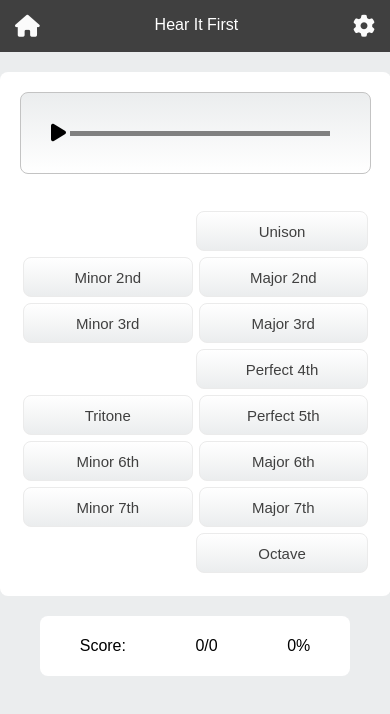
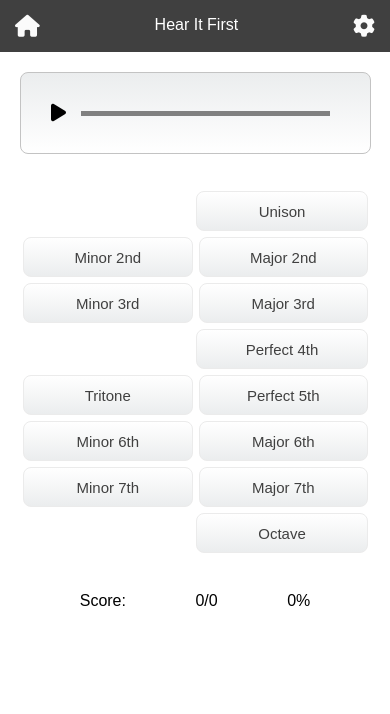
Before and after one commit to mmcgarril/ear-training-app, a React (Vite) app: page / in a window 390 px wide. Shown: the top 714 px of the page. Built offline with nearby package versions, Linux system fonts and the light colour scheme.

Commit message:
Fix more mobile layout issues, fix answer button styles

```diff
--- a/src/components/AnswerButton.jsx
+++ b/src/components/AnswerButton.jsx
@@ -11,8 +11,8 @@ export function AnswerButton(props) {
 
     return (
         <>
-            <button className={`answer-card ${disabled || clicked ? '' : 'active-button'}
-                ${!clickedAnsButtons.includes(value) ? 'grey-button' : intAnswer == value ? 'green-button' : 'red-button'}`}
+            <button className={`answer-card ${disabled || clicked ? 'empty' : ''}
+                ${!clickedAnsButtons.includes(value) ? '' : intAnswer == value ? 'green-button' : 'red-button'}`}
                 disabled={disabled || clicked}
                 value={value} onClick={() => handleGuess(value)}>{info.title}</button>
         </>
--- a/src/index.css
+++ b/src/index.css
@@ -142,19 +142,6 @@ html, body {
     right: 0;
 }
 
-.score-container {
-    background-color: var(--secondary-bg-color);
-    margin: auto;
-    width: 300px;
-    margin-top: 20px;
-    border-radius: 8px;
-    padding: 5px;
-    display: flex;
-    flex-direction: row;
-    justify-content: space-around;
-    align-items: center;
-}
-
 .quiz-container {
     background-color: var(--secondary-bg-color);
     margin: auto;
@@ -244,11 +231,19 @@ html, body {
     margin: 3px;
     padding: 8px;
     color: var(--tertiary-bg-color);
+    background: linear-gradient(to top, var(--main-bg-color), white);
+    border: solid rgb(235, 235, 235) 1px;
+    cursor: pointer;
 }
 
-.active-button:hover  {
+/* .active-button {
+    background: linear-gradient(to top, var(--main-bg-color), white);
+    border: solid rgb(235, 235, 235) 1px;
+} */
+
+/* .active-button:hover  {
     cursor: pointer;
-}
+} */
 
 .empty {
     background: white;
@@ -259,10 +254,10 @@ html, body {
     cursor: auto;
 }
 
-.grey-button {
+/* .grey-button {
     background: linear-gradient(to top, var(--main-bg-color), white);
     border: solid rgb(235, 235, 235) 1px;
-}
+} */
 
 .green-button {
     background: linear-gradient(to top, rgb(122, 231, 122), rgb(196, 229, 196));
@@ -274,12 +269,39 @@ html, body {
     border: solid rgb(255, 144, 144) 1px;
 }
 
+.score-container {
+    background-color: var(--secondary-bg-color);
+    margin: auto;
+    width: 300px;
+    margin-top: 20px;
+    border-radius: 8px;
+    padding: 5px;
+    display: flex;
+    flex-direction: row;
+    justify-content: space-around;
+    align-items: center;
+}
+
 .correct-box {
     height: 24px;
 }
 
 @media (max-width: 600px) {
+    html, body {
+        background-color: white;
+    }
+
     .quiz-container {
         width: 90%;
+        margin-top: 0;
+    }
+
+    .playback-line {
+        width: 86%;
+    }
+
+    .score-container {
+        margin-top: 0;
+        padding: 0;
     }
 }
```
